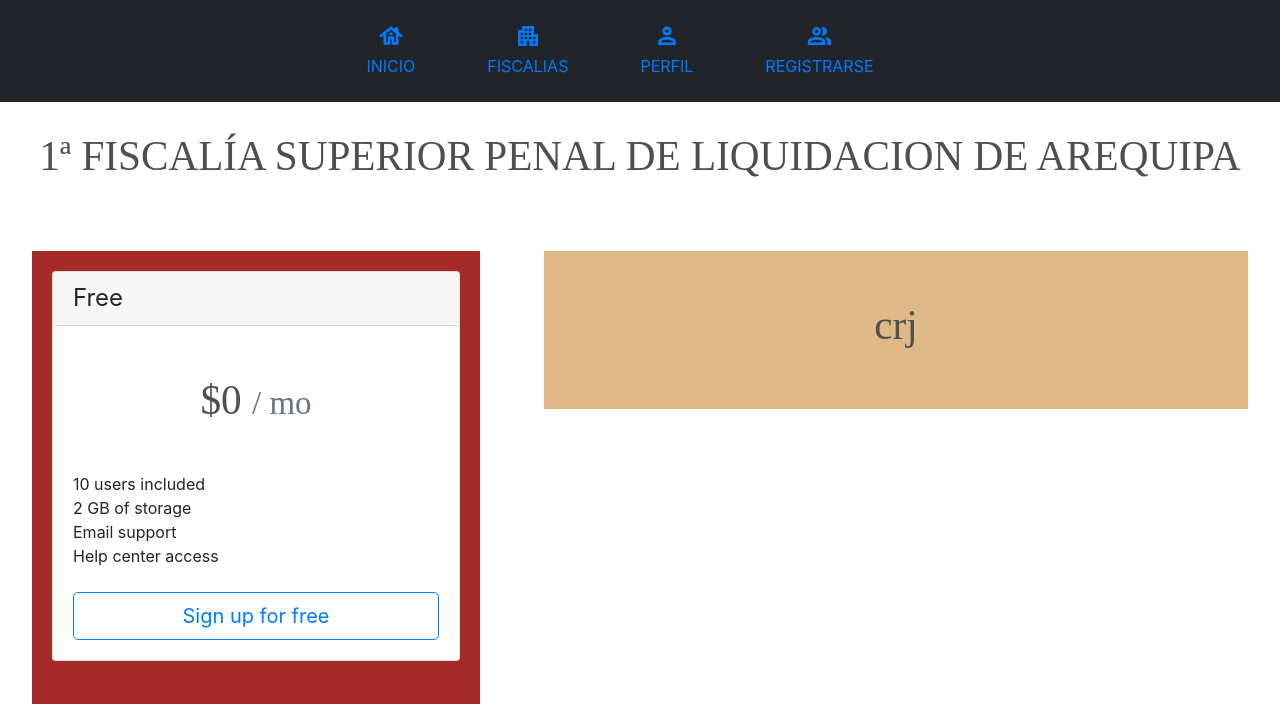
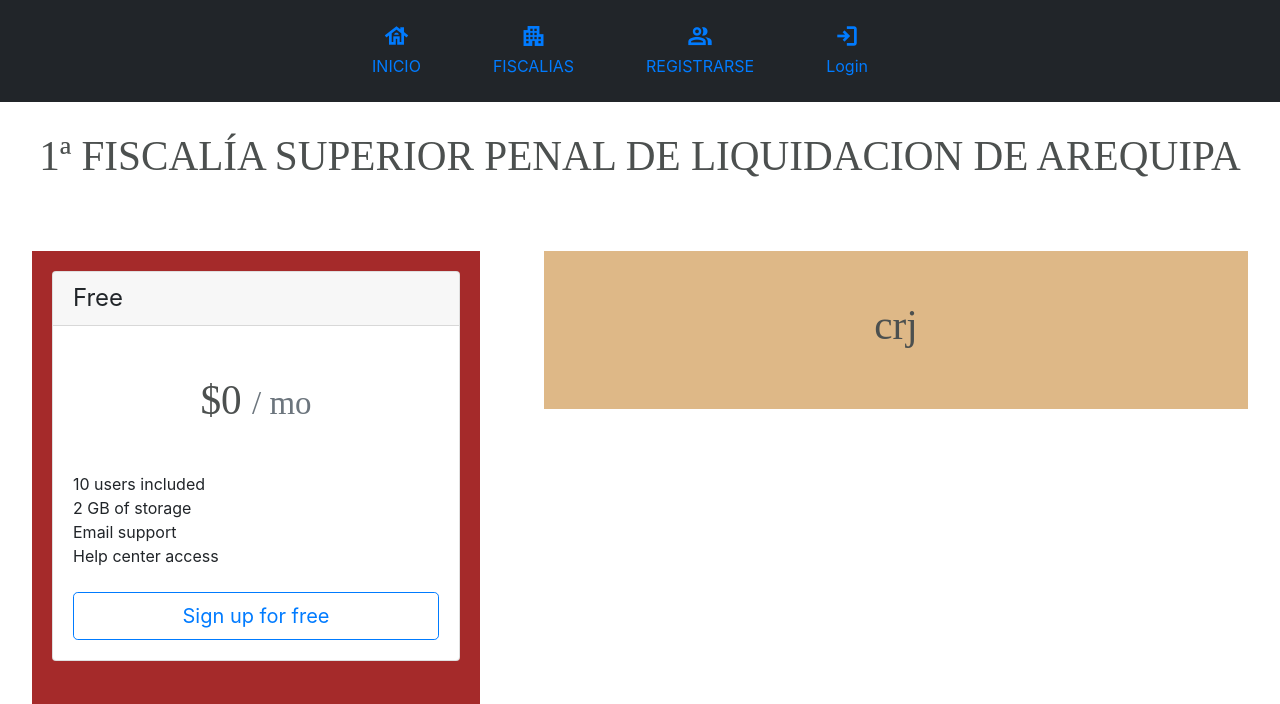
Before and after one commit to PaulAlexander19/Fiscalias_IPS, a Django app: page /fiscalias/0 in a window 1280 px wide. Shown: the top 704 px of the page. Run offline with Django 4.2, Linux system fonts and the light colour scheme; data comes from the database, SQL or seed files in the repository; some libraries are stand-ins or nearby versions.

Commit message:
se modifico la barra de navegacion si el usuario esta registrado o no

```diff
--- a/Fiscalias/templates/base.html
+++ b/Fiscalias/templates/base.html
@@ -5,8 +5,15 @@
 <head>
   <meta charset="utf-8">
   <meta name="viewport" content="width=device-width, user-scalable=no, initial-scale=1.0, maximun-scale=1.0, minimun-scale=1.0">
+  <link href='http://fonts.googleapis.com/css?family=Varela+Round' rel='stylesheet' type='text/css'>
+  <!--<link rel="stylesheet" type="text/css" href="{% static '../static/base1.css' %}"-->
+  <link rel="stylesheet" type="text/css" href="{% static 'normalize.css' %}">
+  <link rel="stylesheet" type="text/css" href="{% static 'style.css' %}">
+
   <link rel="stylesheet" href="https://cdn.jsdelivr.net/npm/bootstrap@4.0.0/dist/css/bootstrap.min.css" integrity="sha384-Gn5384xqQ1aoWXA+058RXPxPg6fy4IWvTNh0E263XmFcJlSAwiGgFAW/dAiS6JXm" crossorigin="anonymous">
   <link rel="stylesheet" type="text/css" href="{% static '../static/base1.css' %}">
+
+
   <title>
     {% block title %}
       FISCALIAS
@@ -29,12 +36,27 @@
         <li class="nav-item elemento">
           <a href="#" class="nav-link"><span class="material-symbols-outlined">apartment</span><br>FISCALIAS</a>
         </li>
+        {% if request.user.is_authenticated %}
         <li class="nav-item elemento">
           <a href="#" class="nav-link"><span class="material-symbols-outlined">perm_identity</span><br>PERFIL</a>
         </li>
         <li class="nav-item elemento">
-          <a href="#" class="nav-link"><span class="material-symbols-outlined">group</span><br>REGISTRARSE</a>
+          <a href="{% url 'usuario-logout' %}" class="nav-link"><span class="material-symbols-outlined">Logout</span><br>Logout</a>
         </li>
+        {% else %}
+
+        <li class="nav-item elemento">
+          <a href="{% url 'usuario-register' %}" class="nav-link"><span class="material-symbols-outlined">group</span><br>REGISTRARSE</a>
+        </li>
+        <li class="nav-item elemento">
+          <a href="{% url 'usuario-login' %}" class="nav-link"><span class="material-symbols-outlined">Login</span><br>Login</a>
+        </li>
+
+        {% endif %}
+
+
+
+
       </ul>
     </header>
   </div>
```
